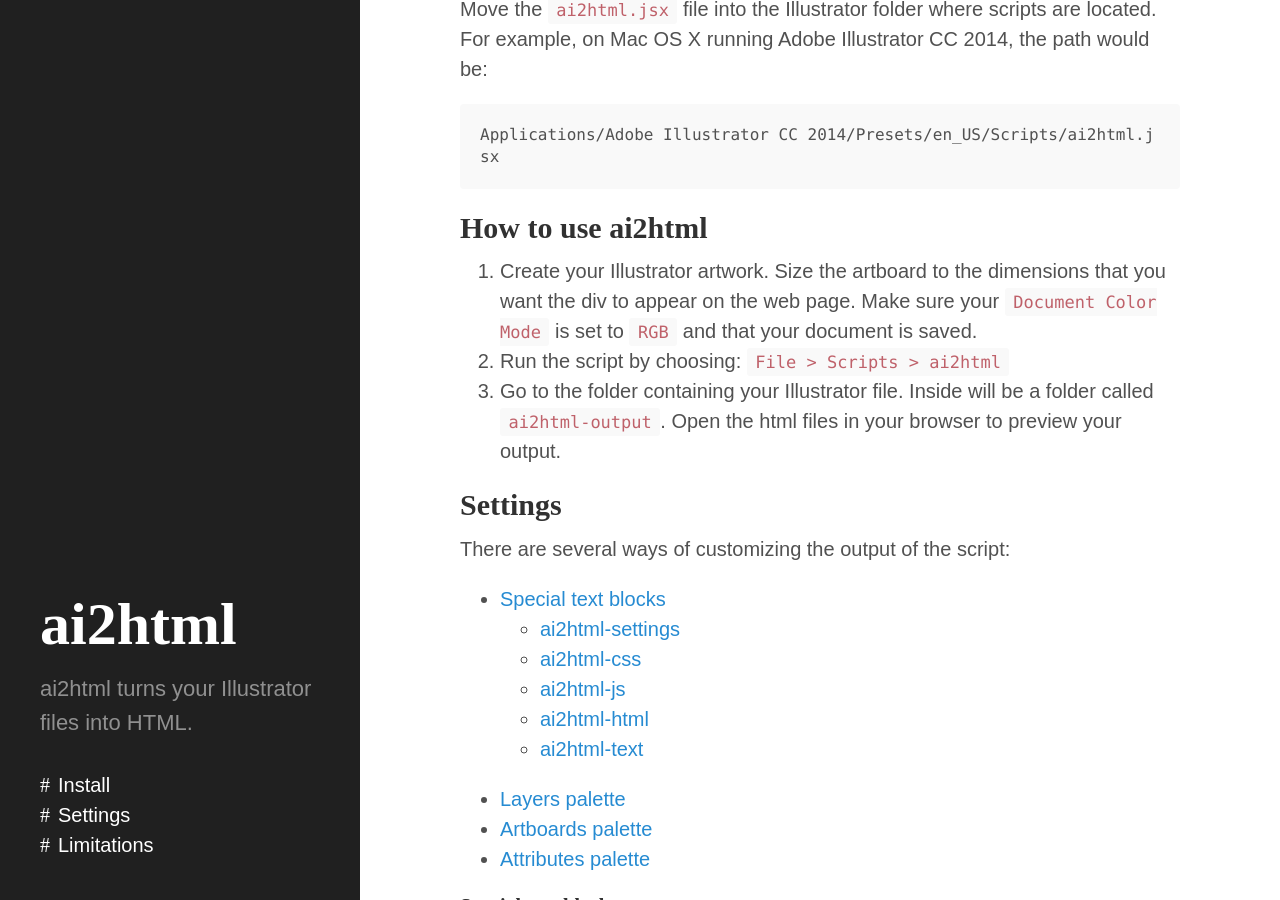
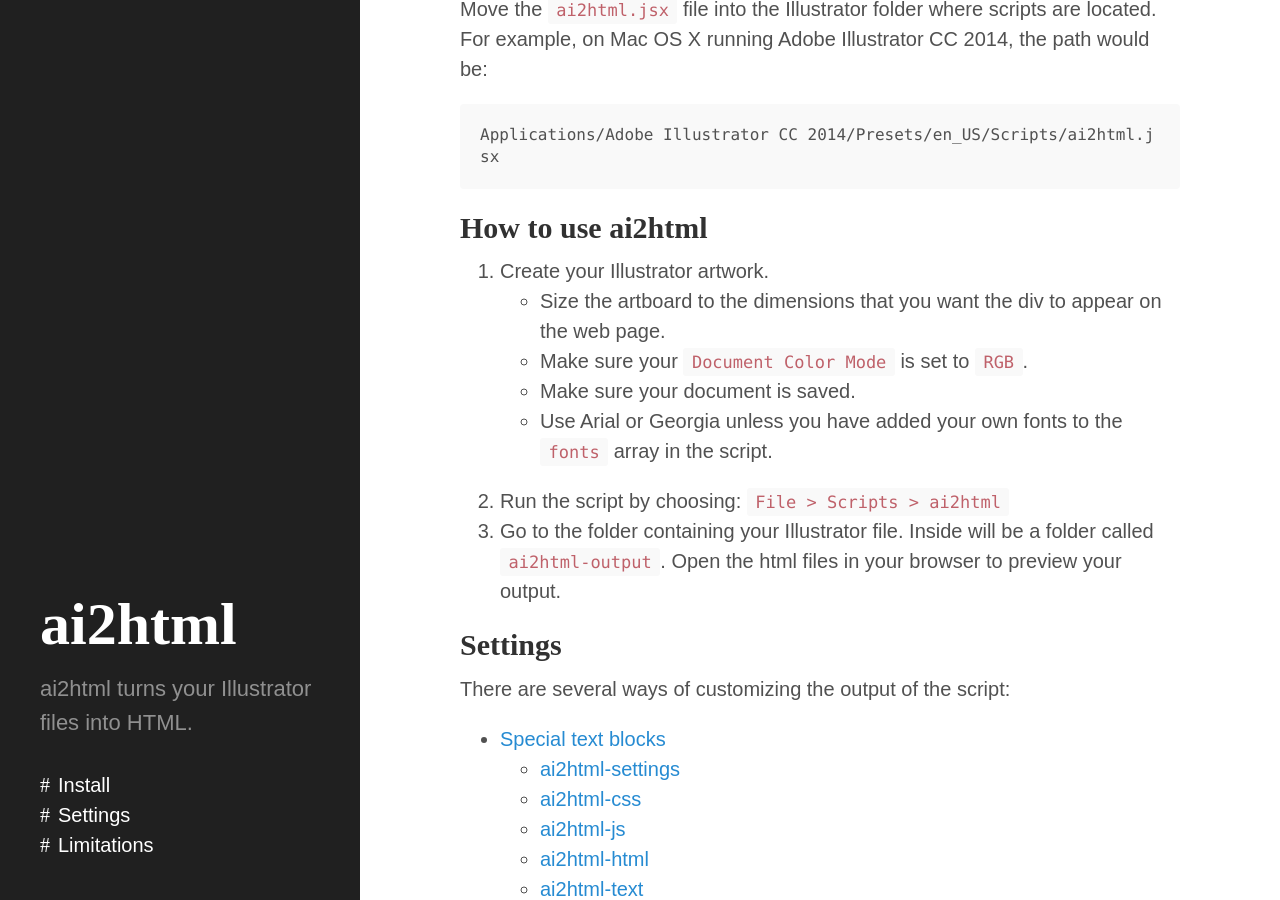
Before and after one commit to newsdev/ai2html, a Jekyll site: the page built from index.md, in a window 1280 px wide and 900 px high, scrolled down 684 px. Built offline with Jekyll 4.4.1, drawn with Linux system fonts in a browser that asks for light colours; Markdown is read by kramdown in place of the engine named in the settings.

Commit message:
Sync README.md in master branch to index.md in gh-pages

```diff
--- a/index.md
+++ b/index.md
@@ -30,7 +30,11 @@
 
 ## How to use ai2html
 
-1. Create your Illustrator artwork. Size the artboard to the dimensions that you want the div to appear on the web page. Make sure your `Document Color Mode` is set to `RGB` and that your document is saved.
+1. Create your Illustrator artwork.
+  - Size the artboard to the dimensions that you want the div to appear on the web page.
+  - Make sure your `Document Color Mode` is set to `RGB`.
+  - Make sure your document is saved.
+  - Use Arial or Georgia unless you have added your own fonts to the `fonts` array in the script.
 2. Run the script by choosing: `File > Scripts > ai2html`
 3. Go to the folder containing your Illustrator file. Inside will be a folder called `ai2html-output`. Open the html files in your browser to preview your output.
 
```
